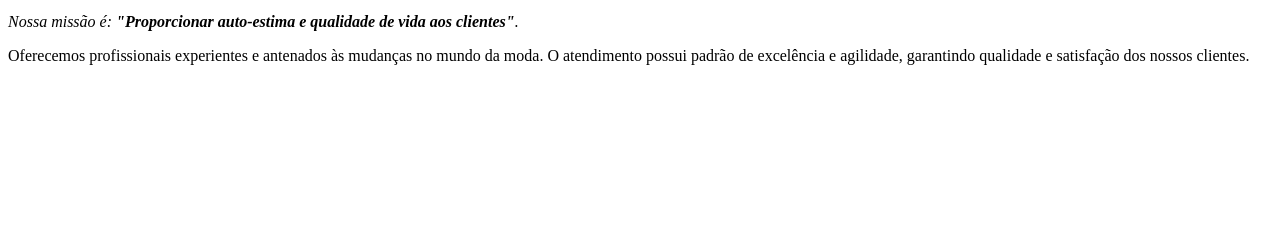
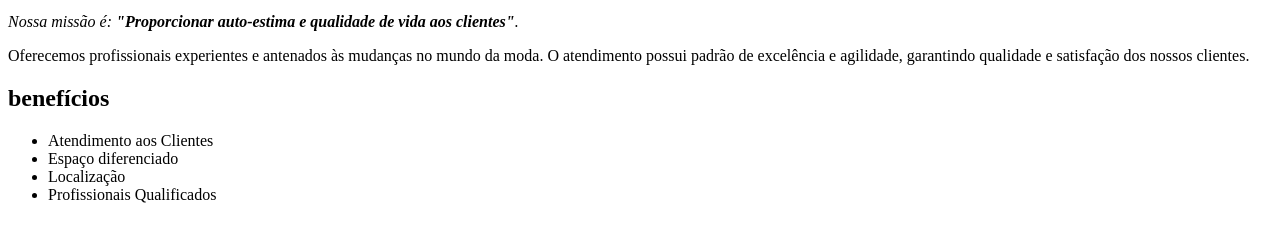
Before and after one commit to luancabral1234/luancabral1234, a plain HTML site: page index.html in a window 1280 px wide. Shown: the part 119-360 px from the top of the page. Drawn offline with Linux system fonts and the light colour scheme.

Commit message:
Add files via upload

```diff
--- a/index.html
+++ b/index.html
@@ -12,7 +12,16 @@
 
         <p><em>Nossa missão é: <strong>"Proporcionar auto-estima e qualidade de vida aos clientes"</strong>.</em></p>
 
-        <p>Oferecemos profissionais experientes e antenados às mudanças no mundo da moda.
-        O atendimento possui padrão de excelência e agilidade, garantindo qualidade e satisfação dos nossos clientes.</p>
+        <p>Oferecemos profissionais experientes e antenados às mudanças no mundo da moda. O atendimento possui padrão de excelência e agilidade, garantindo qualidade e satisfação dos nossos clientes.</p>
+
+        <h2>benefícios</h2>
+
+        <ul>
+            <li class="itens">Atendimento aos Clientes</li>
+            <li class="itens">Espaço diferenciado</li>
+            <li class="itens">Localização</li>
+            <li class="itens">Profissionais Qualificados</li>
+        </ul>
+    </div>
     </body>
 </html>
```
